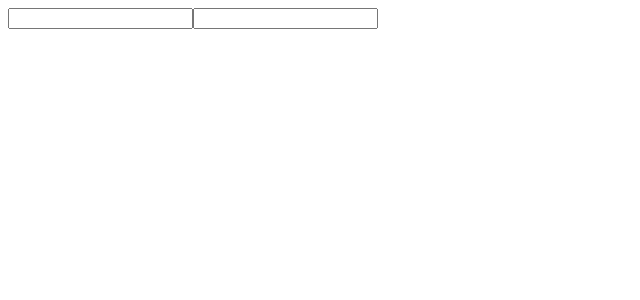
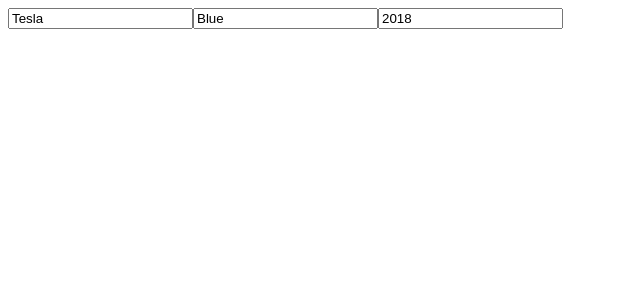
Before and after one commit to AntonioTcs/react_exercises, a React (Create React App) app: page / in a window 1280 px wide. Shown: the top 300 px of the page, without its empty margins (0-640 px from the left). Built offline with nearby package versions, Linux system fonts and the light colour scheme.

Commit message:
Feat:Exercise Solved

```diff
--- a/src/App.js
+++ b/src/App.js
@@ -1,19 +1,31 @@
-import { useForm } from "./useForm";
-
+import { useEffect, useRef } from "react";
+const initialData = {
+  model: "Tesla",
+  color: "Blue",
+  year: "2018",
+};
 export function App() {
-  return <Form />;
+  return <Form intialData={initialData} />;
 }
 
-function Form() {
-  const { user, handleInputChange } = useForm;
+function Form({ intialData }) {
+  const model = useRef();
+  const color = useRef();
+  const year = useRef();
 
-  function handleChange(event) {
-    handleInputChange(event);
-  }
+  useEffect(() => {
+    model.current.value = intialData.model;
+    color.current.value = intialData.color;
+    year.current.value = intialData.year;
+  }, [intialData]);
+
   return (
     <div>
-      <input name="username" onChange={handleChange} />
-      <input type="password" name="password" onChange={handleChange} />
+      <form>
+        <input ref={model} name="model" />
+        <input ref={color} name="color" />
+        <input ref={year} type="number" name="year" />
+      </form>
     </div>
   );
 }
--- a/src/useForm.js
+++ /dev/null
@@ -1,22 +0,0 @@
-import { useState } from "react";
-
-export function useForm() {
-  const [data, setData] = useState({ username: "", password: "" });
-
-  function handleInputChange(event) {
-    const value = event.target.value;
-    const name = event.target.name;
-
-    setData((prevValue) => {
-      return {
-        ...prevValue,
-        [name]: value,
-      };
-    });
-
-    return {
-      user: data,
-      handleInputChange: handleInputChange,
-    };
-  }
-}
```
